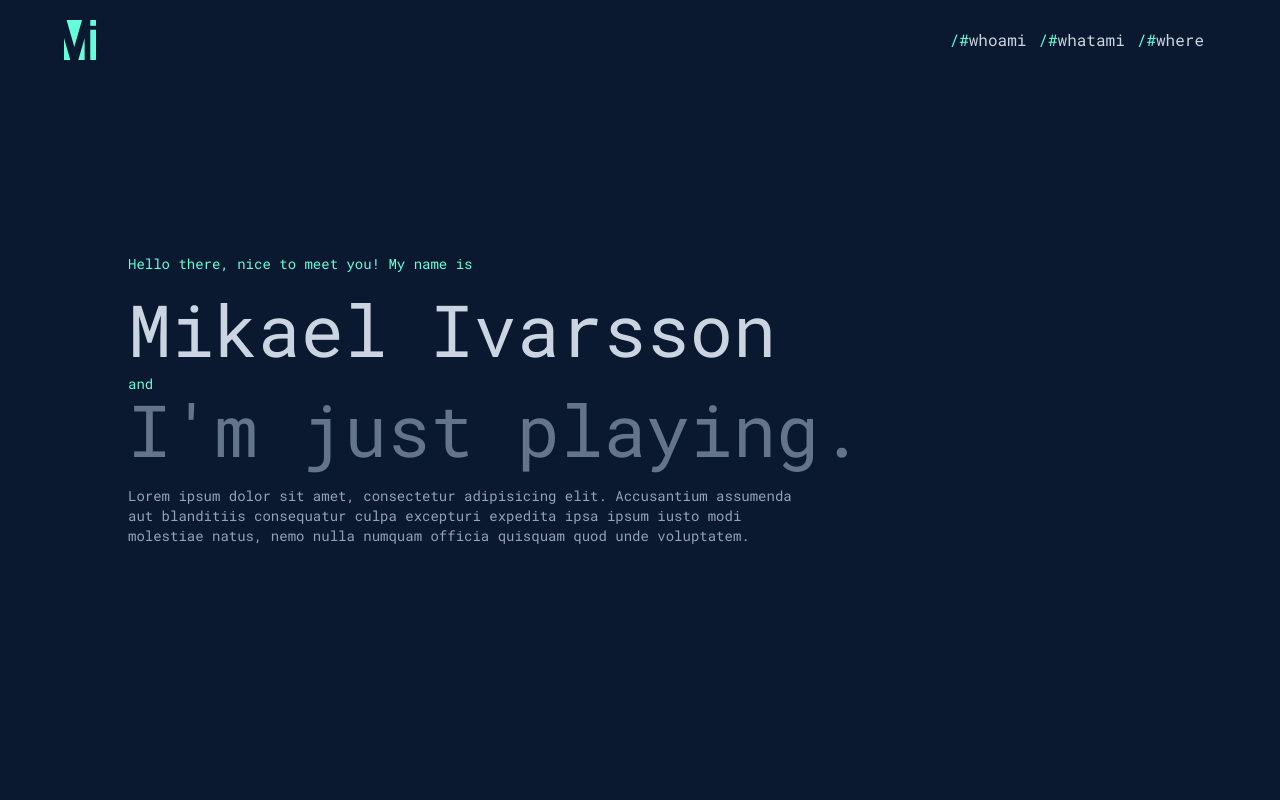
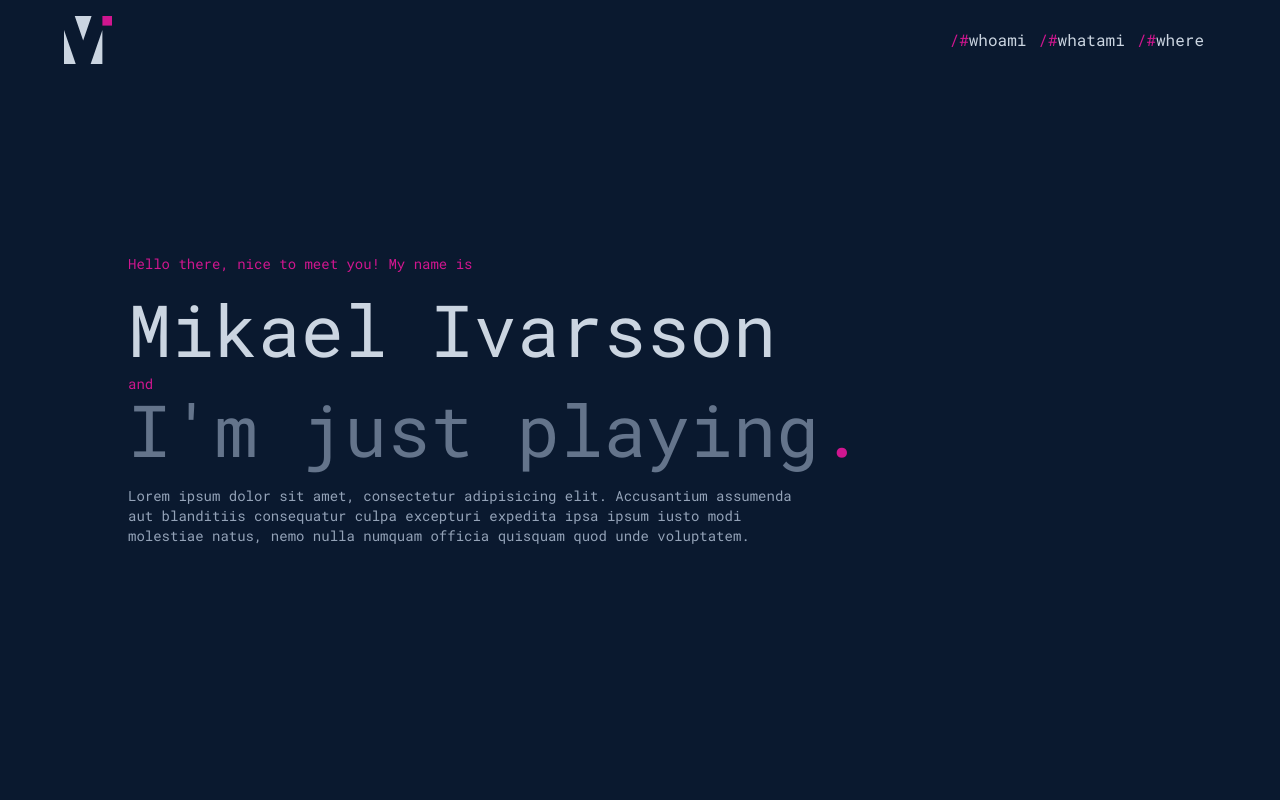
Before and after one commit to mikiva/mikivase-frontend, a React (Create React App) app: page / in a window 1280 px wide. Shown: the top 800 px of the page. Built offline with nearby package versions, Linux system fonts and the light colour scheme.

Commit message:
color change, new logo-ish

```diff
--- a/src/App.js
+++ b/src/App.js
@@ -9,7 +9,7 @@ import PageFooter from "./PageFooter";
 function App() {
     return (
         <>
-        <div className="mx-auto bg-darkblue text-slate-300">
+        <div className="mx-auto px-32 bg-darkblue text-slate-300">
             <TopNav/>
             <PageContent/>
             <PageFooter />
--- a/src/PageContentHome.js
+++ b/src/PageContentHome.js
@@ -6,17 +6,17 @@ function PageContentHome() {
         <section className="min-h-screen flex flex-col content-start justify-center">
 
             <FadeInScrollTransition timeout={300}>
-                <p className="text-accent mb-5">Hello there, nice to meet you! My name is</p>
+                <p className="text-accent mb-5 ">Hello there, nice to meet you! My name is</p>
             </FadeInScrollTransition>
             <FadeInScrollTransition timeout={500}>
-                <h1 className="text-7xl mb-2">Mikael Ivarsson</h1>
+                <h1 className="text-7xl text-7xl-dynamic mb-2">Mikael Ivarsson</h1>
             </FadeInScrollTransition>
 
             <FadeInScrollTransition timeout={600}>
                 <p className="text-accent">and</p>
             </FadeInScrollTransition>
             <FadeInScrollTransition timeout={700}>
-                <h2 className="text-slate-500 mb-5 text-7xl ">I'm just playing.</h2>
+                <h2 className="text-slate-500 mb-5 text-7xl text-7xl-dynamic">I'm just playing<span className="text-accent">.</span></h2>
             </FadeInScrollTransition>
             <FadeInScrollTransition timeout={800}>
                 <p className="text-slate-400 max-w-2xl">Lorem ipsum dolor sit amet, consectetur adipisicing elit. Accusantium assumenda
--- a/src/TopNav.js
+++ b/src/TopNav.js
@@ -2,16 +2,19 @@ import TopNavLinkItem from "./TopNavLinkItem";
 import "./TopNav.scss";
 import logo from "./img/logo_m.svg";
 import FadeInScrollTransition from "./FadeInScrollTransition";
+import TopNavLogo from "./TopNavLogo";
 
 function TopNav() {
     return (
-        <header className="flex box-border fixed top-0 left-0 h-20  w-full justify-between items-center z-10 px-16">
-            <nav className="flex flex-1 justify-between items-center">
-                <div className="flex">
+        <header className="flex box-border fixed top-0 left-0 h-20 w-full justify-between items-center z-10 px-16">
+            <nav className="flex flex-1 justify-between items-center h-full">
+                <div>
                     <FadeInScrollTransition timeout={100} reversed>
-                        <a href="/">
+                        <a href="/" className="block w-12 h-12 overflow-hidden relative">
 
-                            <img src={logo} alt="" className="w-8"/>
+                            <TopNavLogo className=""/>
+
+
                         </a>
                     </FadeInScrollTransition>
                 </div>
@@ -20,10 +23,10 @@ function TopNav() {
                         <TopNavLinkItem href={"/#whoami"} text={"whoami"}/>
                     </FadeInScrollTransition>
                     <FadeInScrollTransition timeout={400} reversed>
-                        <TopNavLinkItem href={"/#jobs"} text={"whatami"}/>
+                        <TopNavLinkItem href={"/#whatami"} text={"whatami"}/>
                     </FadeInScrollTransition>
                     <FadeInScrollTransition timeout={500} reversed>
-                        <TopNavLinkItem href={"/#contact"} text={"where"}/>
+                        <TopNavLinkItem href={"/#where"} text={"where"}/>
                     </FadeInScrollTransition>
                 </div>
             </nav>
--- /dev/null
+++ b/src/TopNavLogo.js
@@ -0,0 +1,24 @@
+import {useState} from "react";
+
+function TopNavLogo() {
+
+    const [color, setColor] = useState("#64ffda");
+
+
+    return (
+        <>
+            <svg id="Layer_1" xmlns="http://www.w3.org/2000/svg" viewBox="0 0 170 170" className="fill-slate-300">
+                <g>
+                    <polygon points="0 50 0 170 41.62 170 0 50"/>
+                    <polygon points="136 50 136 170 94.38 170 136 50"/>
+                </g>
+                <polygon points="67.88 87 52.97 43.5 38.06 0 67.88 0 97.7 0 82.79 43.5 67.88 87"/>
+                <rect x="136" y="0" width="34" height="34" className="fill-accent"/>
+            </svg>
+        </>
+    )
+
+
+}
+
+export default TopNavLogo;
--- a/src/index.scss
+++ b/src/index.scss
@@ -8,7 +8,8 @@
   --color-text-secondary: darkGrey;
   --color-text: #ccd6f6;
   //--color-accent: #9a0087;
-  --color-accent: #64ffda;
+  //--color-accent: #64ffda;
+  --color-accent: #8f0b64;
 
   --nav-height: 90px;
   --easing: cubic-bezier(0.645, 0.045, 0.355, 1);
--- a/tailwind.config.js
+++ b/tailwind.config.js
@@ -7,10 +7,13 @@ module.exports = {
         extend: {
             colors: {
                 "darkblue": "#0a192f",
-                "accent": "#64ffda",
+                "accent": "#d0168f",
             },
             height: {
                 "0.1": "1px"
+            },
+            fontSize: {
+                "7xl-dynamic": "clamp(40px, 8vw, 4.5rem)"
             }
 
         },
```
